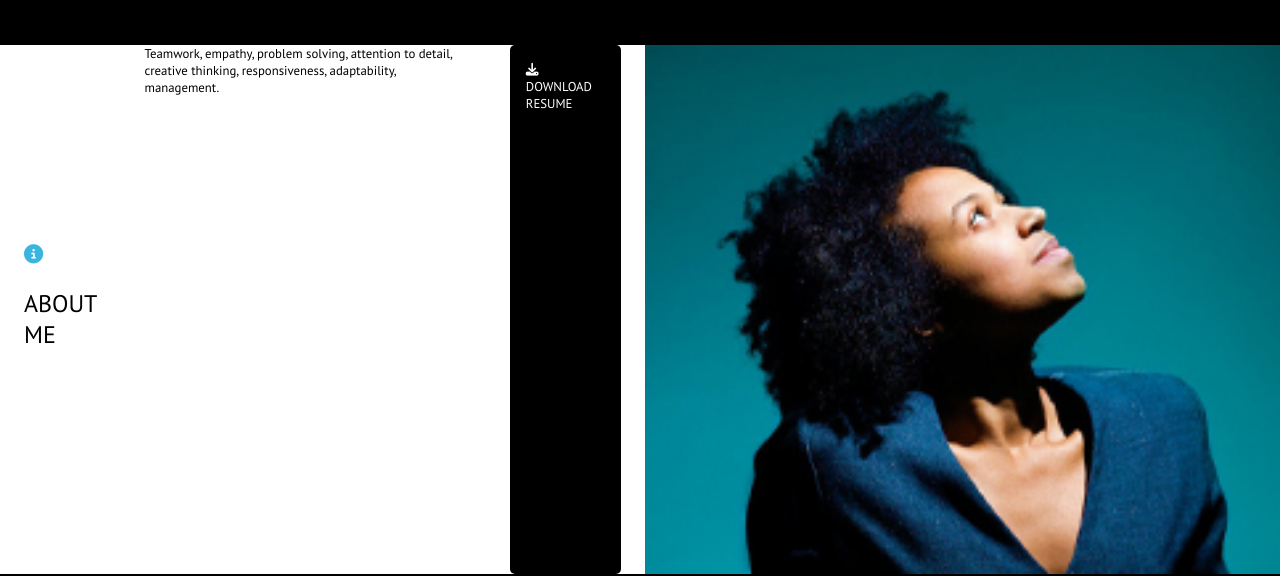
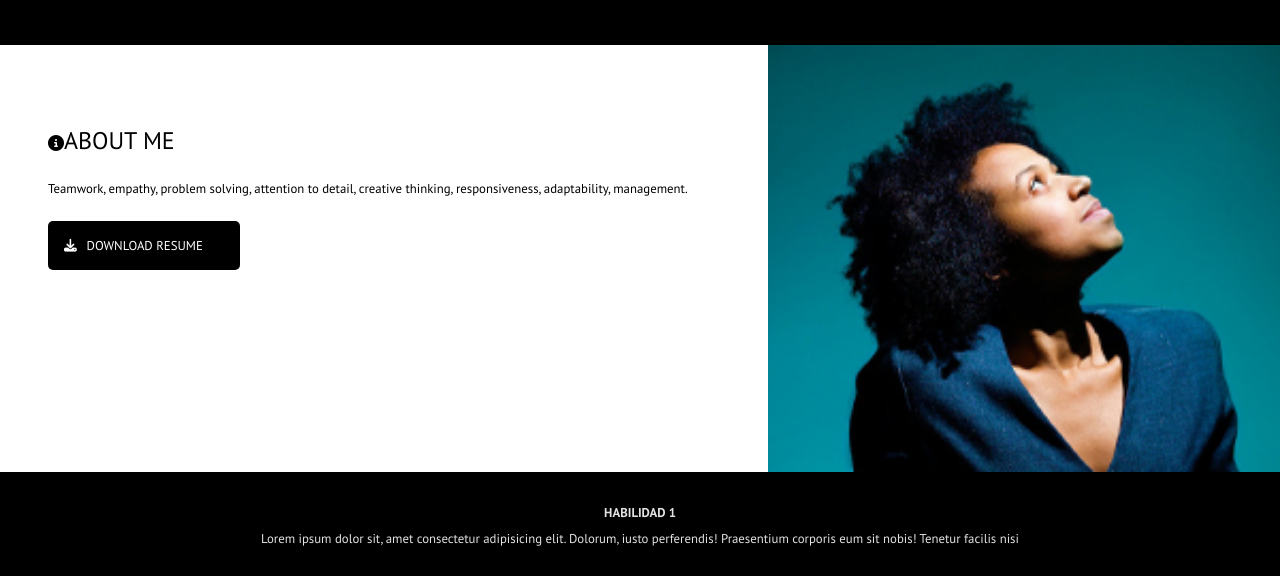
Before and after one commit to Nuriacode/CV-Nuria-Casta-o, a website: page src/html/index.html in a window 1280 px wide. Shown: the part 200-776 px from the top of the page. Drawn offline with nearby package versions, Linux system fonts and the light colour scheme; files that its build step writes are made by us from their sources; no server answers; files whose address does not match are found by name.

Commit message:
medyaquerys main ok

```diff
--- a/src/html/partials/main.html
+++ b/src/html/partials/main.html
@@ -2,15 +2,17 @@
   <section class="main__aboutMe">
     <article class="main__aboutMe__article">
       <div class="main__aboutMe__article--div">
+        <div class="main__aboutMe__article--div--divTitle">
         <i class="fa-sharp fa-solid fa-circle-info"></i>
-        <h2 class="main__aboutMe__article--div--h2">about me</h2>
-      </div>
+        <h2 class="main__aboutMe__article--div--divTitle--h2">about me</h2>
+        </div>
       <p class="main__aboutMe__article--div--text">
         Teamwork, empathy, problem solving, attention to detail, creative thinking, responsiveness, adaptability, management.
       </p>
       <div class="main__aboutMe__article--div--button">
         <i class="fa-solid fa-download"></i>
         Download Resume
+      </div>
       </div>
       <img class="main__aboutMe__article--img"
         src="../assets/images/image-preview-default.jpg" alt="Foto perfil" />
--- a/src/scss/layout/_page.scss
+++ b/src/scss/layout/_page.scss
@@ -8,40 +8,57 @@
     @media all and (min-width: 768px) {
       display: flex;
       flex-direction: row;
-      justify-content: flex-start;
+      justify-content: space-between;
     }
 
     &--div {
       padding-left: 1.5rem;
       padding-right: 1.5rem;
       display: flex;
-      flex-direction: row;
+      flex-direction: column;
       align-items: baseline;
 
       @media all and (min-width: 768px) {
         display: flex;
         flex-direction: column;
-        justify-content: center;
+        justify-content: flex-start;
       }
 
-      .fa-solid {
-        font-size: 1.2rem;
-        color: #39b5e0;
-        padding-right: 0.5rem;
-      }
+      &--divTitle {
+        display: flex;
+        flex-direction: row;
+        align-items: baseline;
 
-      &--h2 {
-        font-size: 1.5rem;
-        text-transform: uppercase;
-        padding-top: 1.5rem;
-        padding-bottom: 1.5rem;
+        &--h2 {
+          font-size: 1.5rem;
+          text-transform: uppercase;
+          padding-top: 1.5rem;
+          padding-bottom: 1.5rem;
+
+          @media all and (min-width: 768px) {
+            display: flex;
+            flex-direction: column;
+            justify-content: flex-start;
+            padding-top: 5rem;
+          }
+
+          .fa-circle-info {
+            font-size: 1.2rem;
+            color: #39b5e0;
+            padding-right: 0.5rem;
+          }
+        }
       }
 
       &--text {
-        padding-left: 1.5rem;
         padding-right: 1.5rem;
         padding-bottom: 1.5rem;
         font-size: 0.8rem;
+        @media all and (min-width: 768px) {
+          display: flex;
+          flex-direction: column;
+          justify-content: flex-start;
+        }
       }
 
       &--button {
@@ -70,6 +87,7 @@
       width: 100%;
       @media all and (min-width: 768px) {
         padding-top: 0px;
+        width: 40%;
       }
     }
   }
```
